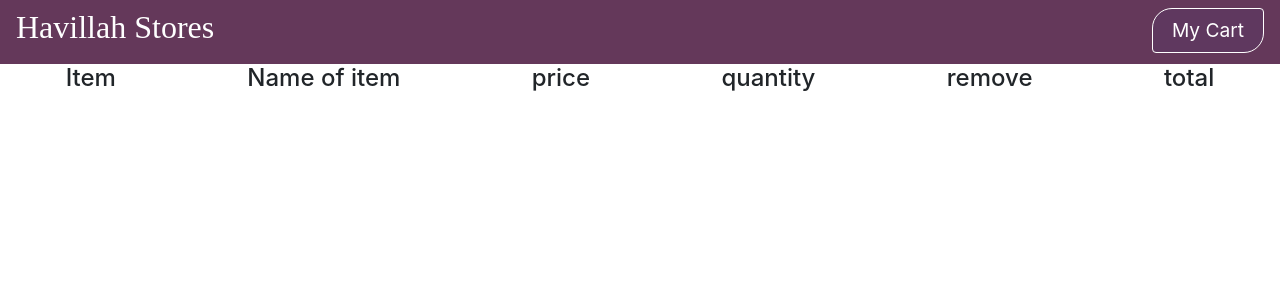
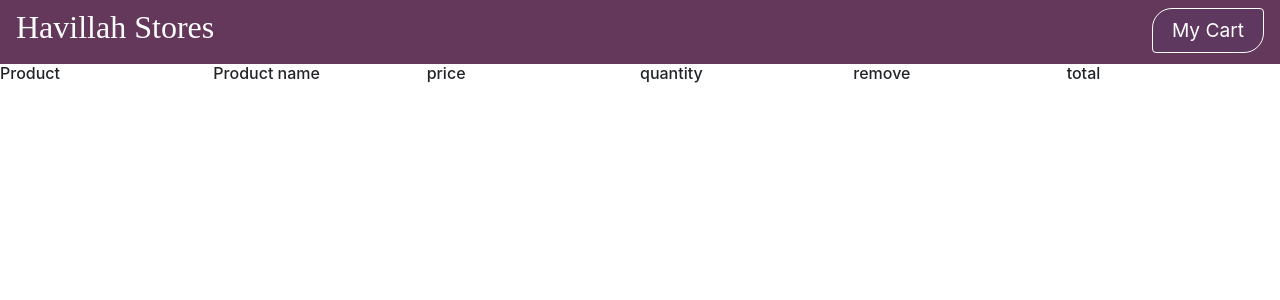
Before and after one commit to EmmanuelTheCoder/ecommerce-sample, a React (Create React App) app: page /cart in a window 1280 px wide. Shown: the top 300 px of the page. Built offline with nearby package versions, Linux system fonts and the light colour scheme.

Commit message:
fixing style

```diff
--- a/src/App.css
+++ b/src/App.css
@@ -20,23 +20,17 @@
 
 /* cart.js styling */
 .cart-list-header{
-  display: flex;
-  justify-content: space-around;
-  flex-wrap: wrap;
+  display: grid;
+  grid-template-columns: repeat(6, 1fr);
+
 }
 .cart-list-header h1{
-  font-size: 1.5rem;
+  font-size: 1rem;
 }
 
 /*  carItem.js styling*/
 .cart-item-products{
-  display: flex;
-  justify-content: space-around;
-  flex-wrap: wrap;
-
+  display: grid;
+  grid-template-columns: repeat(5, 1fr);
 
 }
-.cart-item-products img{
-  width: 40px;
-  height: 30px;
-}
--- a/src/components/Cart.js
+++ b/src/components/Cart.js
@@ -21,8 +21,8 @@ export default function Cart() {
                     return(
                         <div>
                             <div className="cart-list-header">
-                                <h1>Item</h1>
-                                <h1>Name of item</h1>
+                                <h1>Product</h1>
+                                <h1>Product name</h1>
                                 <h1>price</h1>
                                 <h1>quantity</h1>
                                 <h1>remove</h1>
--- a/src/components/cartItems.js
+++ b/src/components/cartItems.js
@@ -5,11 +5,16 @@ export default function CartItems({items}) {
   return (
     <div className='cartitem-container'>
         <div className='cart-item-products'>
-            <img src={img} alt="product" />
+            {/* <img src={img} alt="product" /> */}
+            <p>halleluyah</p>
             <p>{title}</p>
             <p>{price}</p>
-            <p>{count}</p>
-            <button>remove</button>
+            {/* <p>{count}</p> */}
+            <div className="btn-group">
+              <span>-</span>
+              <p>{count}</p>
+              <span>+</span>
+            </div>
             <p><strong style={{textTransform: 'capitalize'}}>item total: </strong>{total}</p>
 
 
```
Also changed, not shown: 1 other file (tests, documents, lock files or other folders).
